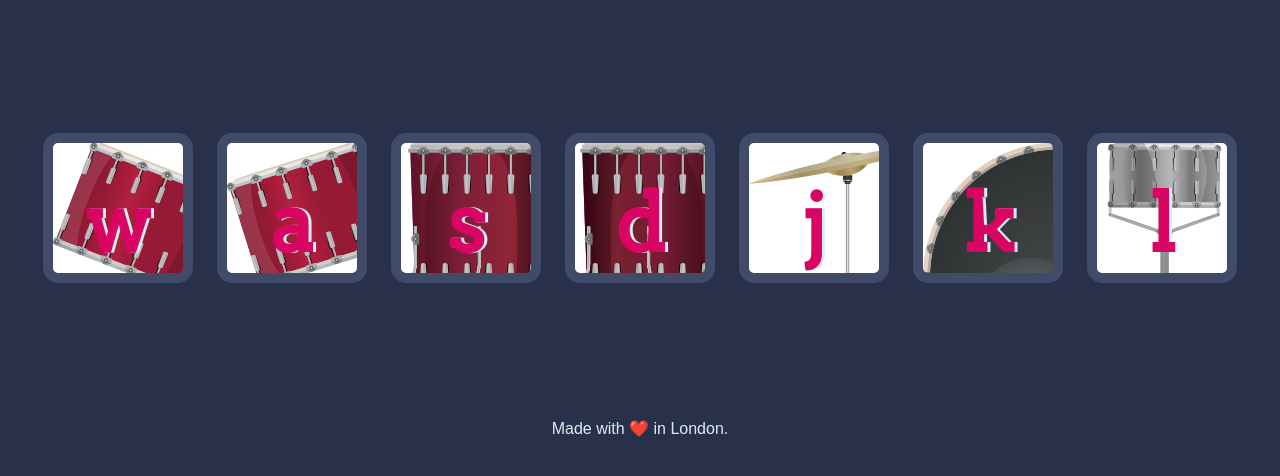
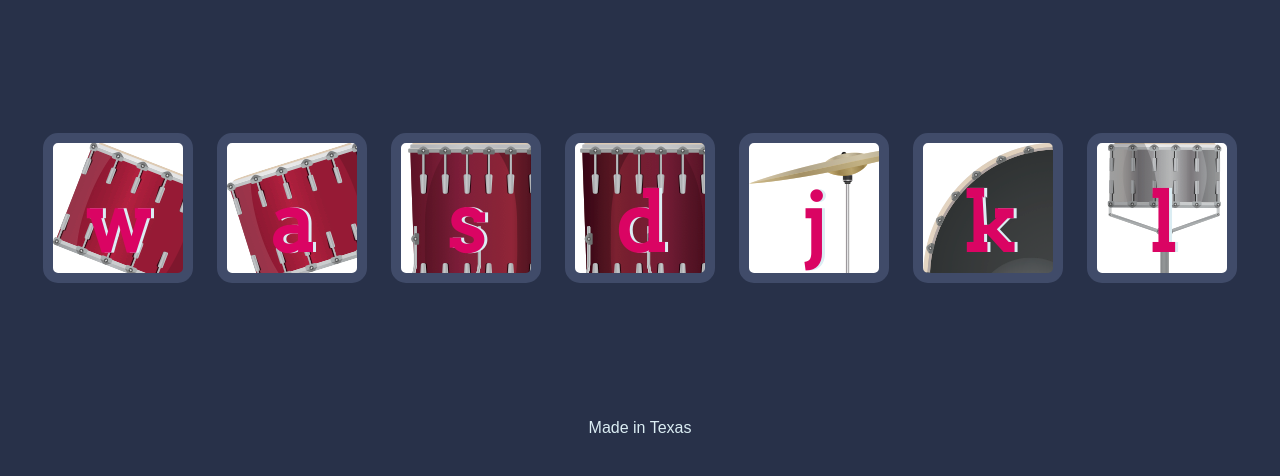
Before and after one commit to KayoCodes/DrumKit, a plain HTML site: page index.html in a window 1280 px wide. Shown: the part 156-632 px from the top of the page. Drawn offline with Linux system fonts and the light colour scheme.

Commit message:
Update index.html

```diff
--- a/index.html
+++ b/index.html
@@ -23,7 +23,7 @@
 
 
   <footer>
-    Made with ❤️ in London.
+    Made in Texas
   </footer>
 
   <script src="index.js" charset="utf-8">
```
